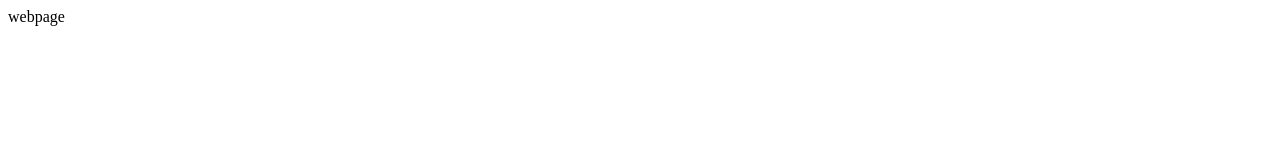
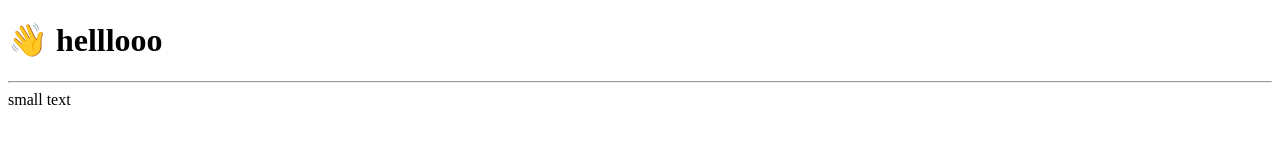
Before and after one commit to fruityysocks/prishita.me, a plain HTML site: page index.html in a window 1280 px wide. Drawn offline with Linux system fonts and the light colour scheme.

Commit message:
emoji test

```diff
--- a/index.html
+++ b/index.html
@@ -1,9 +1,14 @@
 <!DOCTYPE html>
 <html>
+    <meta charset="UTF-8">
     <head>
         <title>prishita.me</title>
     </head>
     <body>
-        webpage
+        <h1> &#128075; helllooo</h1>
+        <hr>
+        <h7>
+            small text
+        </h7>
     </body>
 </html>
```
